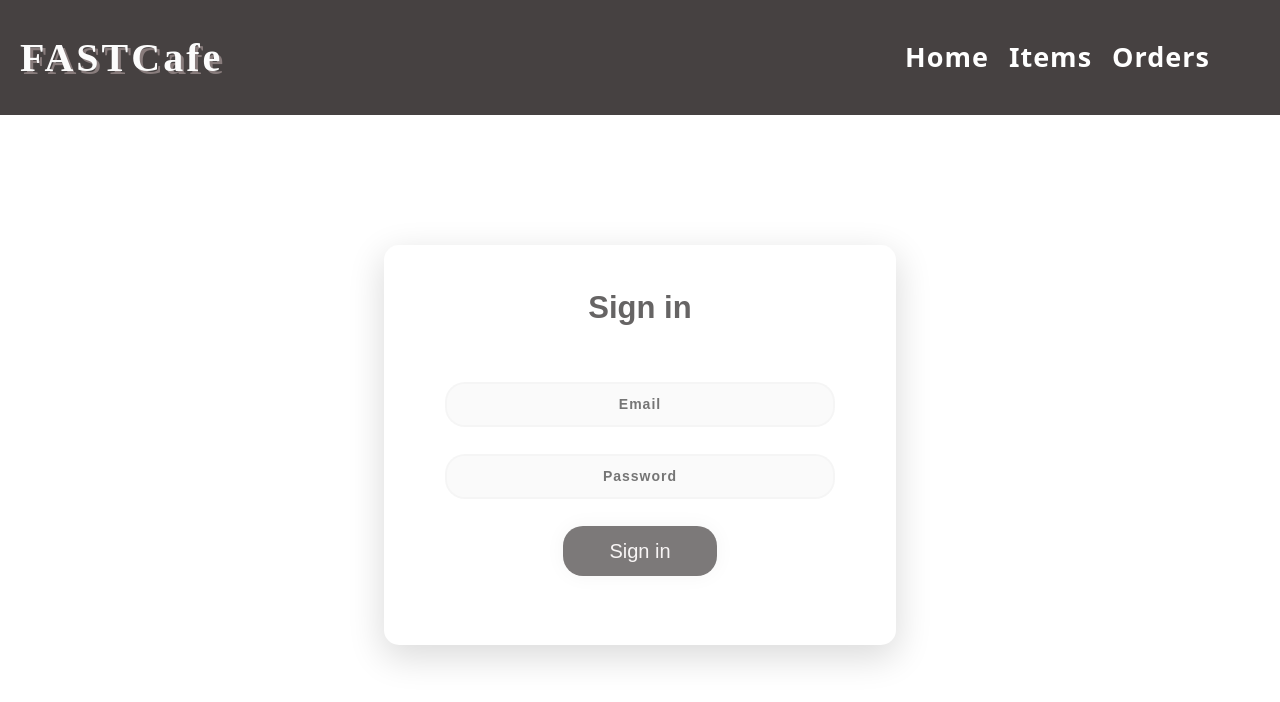
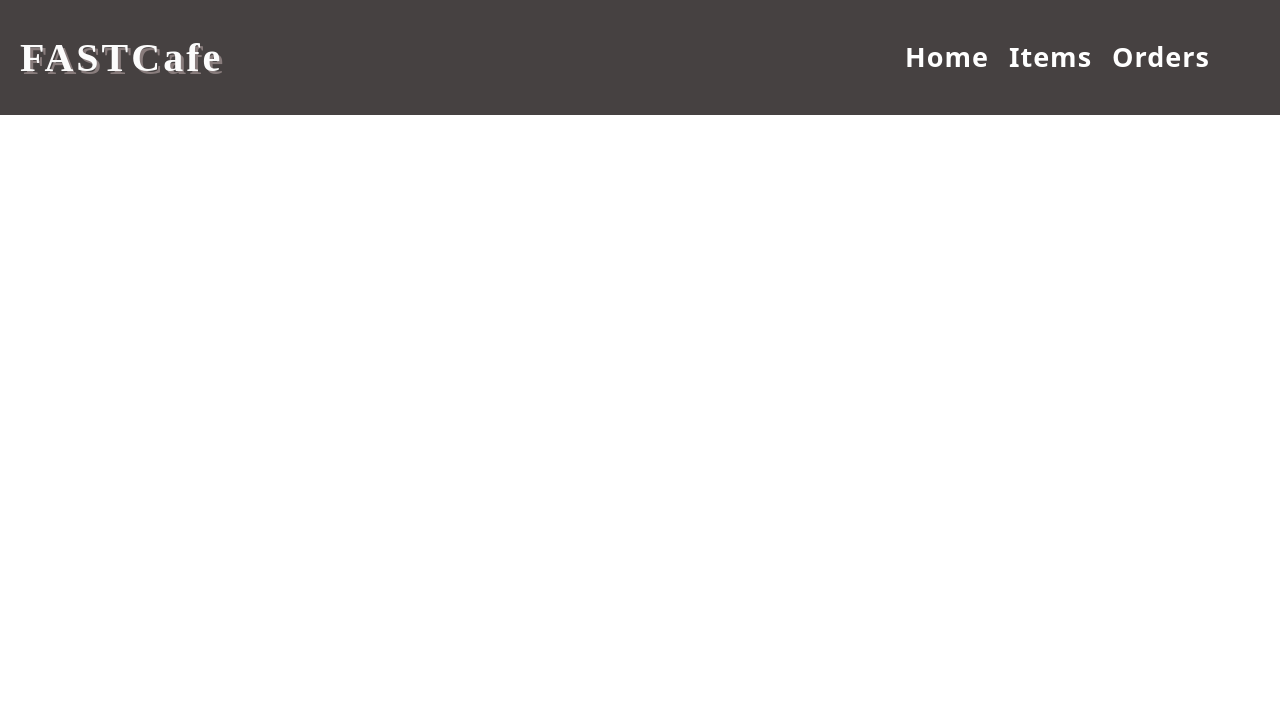
Before and after one commit to Hamza091/FastCafe, a React (Create React App) app in the folder Client/: page / in a window 1280 px wide. Shown: the top 702 px of the page. Built offline with nearby package versions, Linux system fonts and the light colour scheme.

Commit message:
login done

```diff
--- a/Client/src/App.tsx
+++ b/Client/src/App.tsx
@@ -7,7 +7,7 @@
   return (
     <div className="App">
         <Nav/>
-        <Login/>
+        {/* <Login/>       */}
     </div>
   );
 }
--- a/Client/src/components/Login/Login.tsx
+++ b/Client/src/components/Login/Login.tsx
@@ -1,12 +1,15 @@
 import './login.css'
+import {useState} from 'react'
 
 function Login() {
+    const [email,setEmail] = useState<string>('')
+    const [password,setPassword] = useState<string>('')
     return (
         <div className="main">
             <p className="sign" >Sign in</p>
             <form className="form1">
-                <input className="un " type="text" placeholder="Email" />
-                <input className="un" type="password" placeholder="Password" />
+                <input className="un " type="text" placeholder="Email" onChange={(e)=>{setEmail(e.target.value)}}/>
+                <input className="un" type="password" placeholder="Password" onChange={(e)=>{setPassword(e.target.value)}}/>
                 <button className="submit" >Sign in</button>
             </form>
         </div>
```
